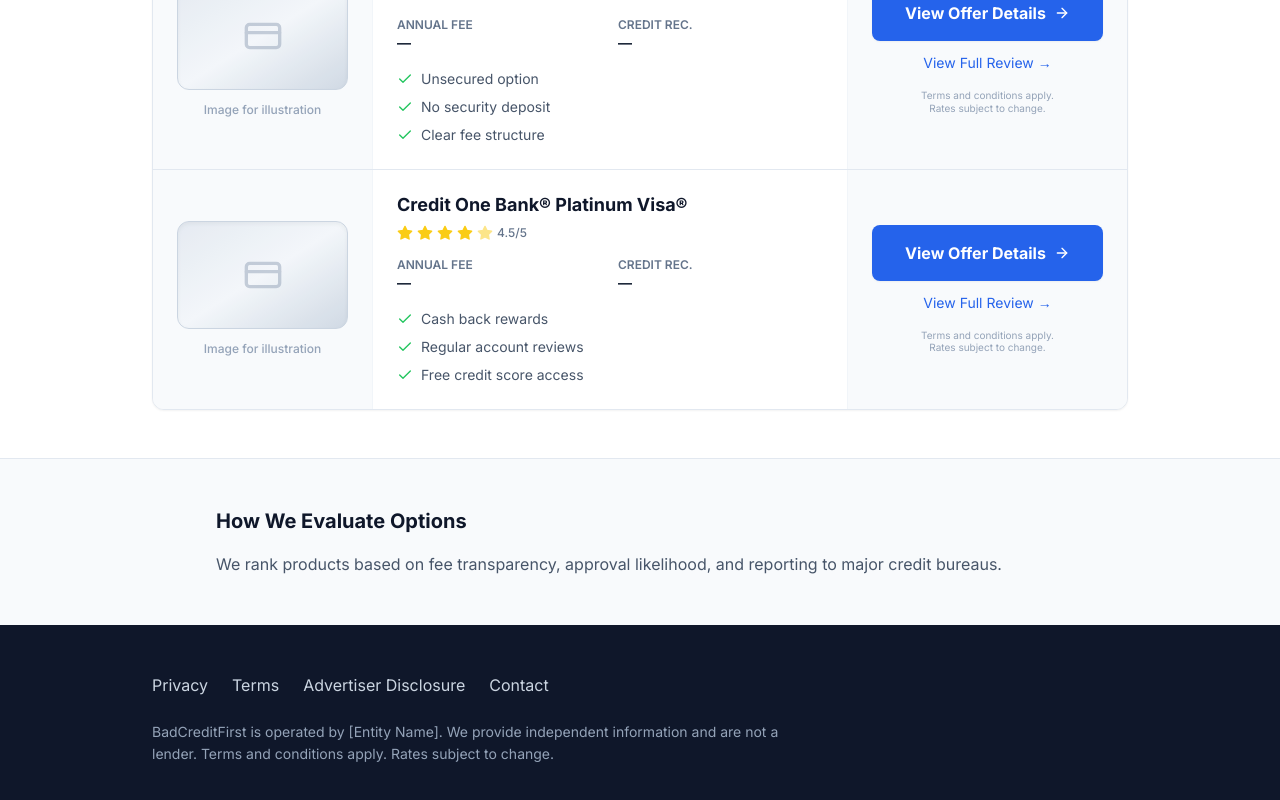
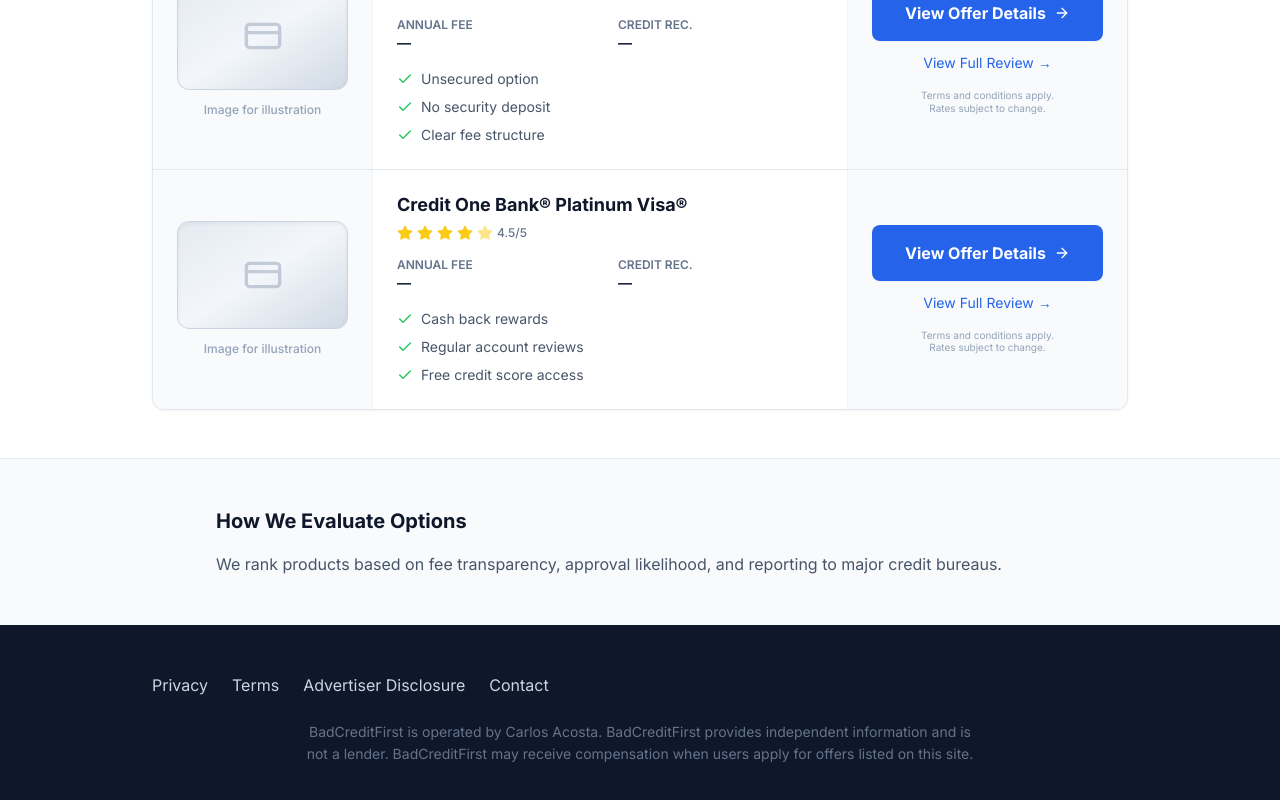
Before and after one commit to Holagpt-ai/badcreditfirst-v3, a Next.js app: page / in a window 1280 px wide. Shown: the part 1058-1858 px from the top of the page. Built offline with nearby package versions, Linux system fonts and the light colour scheme.

Commit message:
Update footer with verified owner information

```diff
--- a/app/page.tsx
+++ b/app/page.tsx
@@ -129,8 +129,8 @@
               Contact
             </Link>
           </div>
-          <p className="text-sm text-slate-400 leading-relaxed max-w-2xl">
-            BadCreditFirst is operated by [Entity Name]. We provide independent information and are not a lender. Terms and conditions apply. Rates subject to change.
+          <p className="text-sm text-slate-500 leading-relaxed max-w-2xl mx-auto text-center">
+            BadCreditFirst is operated by Carlos Acosta. BadCreditFirst provides independent information and is not a lender. BadCreditFirst may receive compensation when users apply for offers listed on this site.
           </p>
         </div>
       </footer>
```
